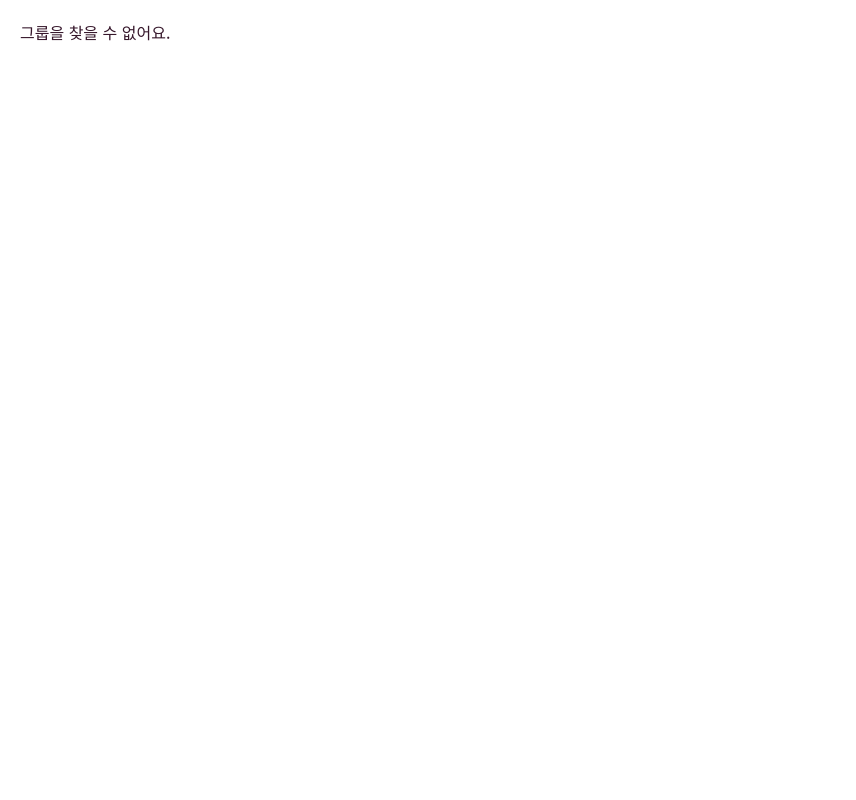
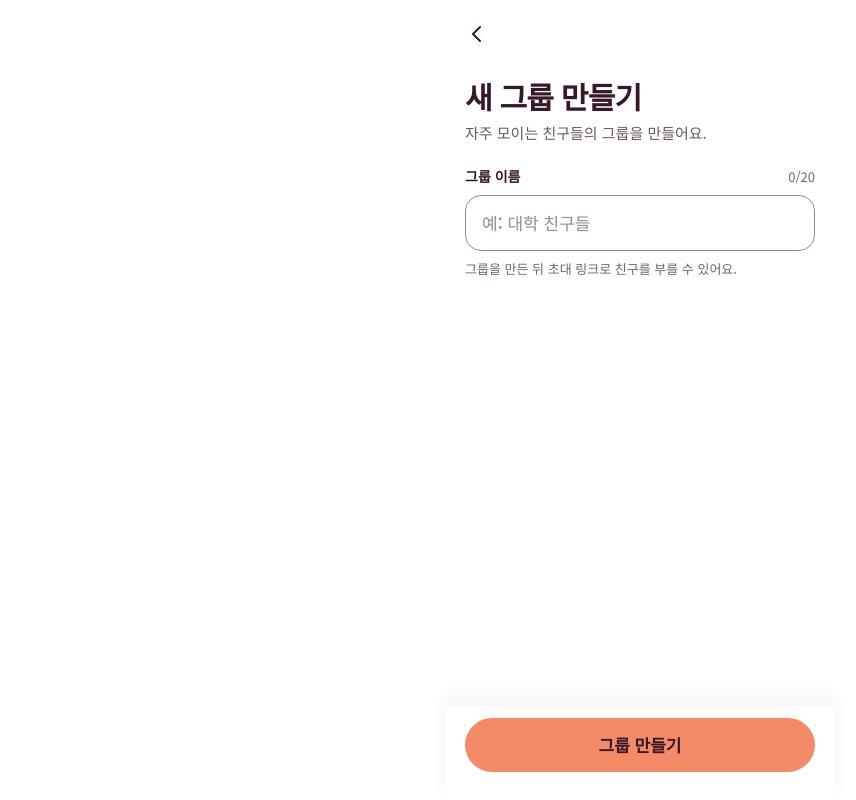
Before and after one commit to calevv/moillae, a React (Vite) app: page /groups/new in a window 1280 px wide. Shown: the whole page, without its empty margins (0-856 px from the left). Built offline with nearby package versions, Linux system fonts and the light colour scheme.

Commit message:
feat: 그룹 만들기 화면과 그룹 생성 기능 추가

```diff
--- a/src/api/polls.ts
+++ b/src/api/polls.ts
@@ -1,4 +1,4 @@
-import type { Poll, VoteResponse } from "@/types/poll";
+import type { Group, Poll, VoteResponse } from "@/types/poll";
 
 // 응답 저장.
 export async function saveResponse(
@@ -26,3 +26,7 @@ export async function saveConfirmation(
 export async function savePoll(poll: Poll): Promise<void> {
   void poll;
 }
+
+export async function saveGroup(group: Group): Promise<void> {
+  void group;
+}
--- /dev/null
+++ b/src/pages/CreateGroupPage.tsx
@@ -0,0 +1,116 @@
+import { useState, type FormEvent } from "react";
+import { Link, useNavigate } from "react-router";
+import { useCurrentUser } from "@/hooks/useCurrentUser";
+import { useAppStore } from "@/stores/useAppStore";
+
+const MAX_NAME = 20;
+
+function CreateGroupPage() {
+  const currentUserId = useCurrentUser();
+  const createGroup = useAppStore((s) => s.createGroup);
+  const navigate = useNavigate();
+
+  const [name, setName] = useState("");
+  const [attempted, setAttempted] = useState(false);
+  const [submitting, setSubmitting] = useState(false);
+
+  const error = !name.trim() ? "그룹 이름을 입력해 주세요." : null;
+
+  async function handleSubmit(e: FormEvent) {
+    e.preventDefault();
+    setAttempted(true);
+    if (error || submitting) return;
+
+    setSubmitting(true);
+    try {
+      const groupId = await createGroup({
+        name: name.trim(),
+        ownerId: currentUserId,
+      });
+      navigate(`/groups/${groupId}`, { replace: true });
+    } finally {
+      setSubmitting(false);
+    }
+  }
+
+  return (
+    <form
+      onSubmit={handleSubmit}
+      className="mx-auto flex min-h-screen max-w-[390px] flex-col bg-white text-plum"
+    >
+      <div className="flex flex-1 flex-col gap-[22px] px-5 pt-3">
+        <Link
+          to="/home"
+          aria-label="닫고 뒤로 가기"
+          className="-ml-2.5 flex size-11 items-center justify-center"
+        >
+          <svg
+            width="24"
+            height="24"
+            viewBox="0 0 24 24"
+            fill="none"
+            stroke="currentColor"
+            strokeWidth="2"
+            strokeLinecap="round"
+            strokeLinejoin="round"
+            aria-hidden="true"
+          >
+            <path d="M15 5l-7 7 7 7" />
+          </svg>
+        </Link>
+
+        <div className="flex flex-col gap-1.5">
+          <h1 className="text-[30px] leading-tight font-extrabold tracking-tight">
+            새 그룹 만들기
+          </h1>
+          <p className="text-[15px] text-subtext">
+            자주 모이는 친구들의 그룹을 만들어요.
+          </p>
+        </div>
+
+        <div className="flex flex-col gap-2">
+          <div className="flex items-baseline justify-between">
+            <label htmlFor="group-name" className="text-sm font-bold">
+              그룹 이름
+            </label>
+            <span className="text-[13px] text-faint">
+              {name.length}/{MAX_NAME}
+            </span>
+          </div>
+          <input
+            id="group-name"
+            type="text"
+            value={name}
+            maxLength={MAX_NAME}
+            onChange={(e) => setName(e.target.value)}
+            placeholder="예: 대학 친구들"
+            className="h-14 w-full rounded-2xl border-[1.5px] border-muted-line bg-white px-4 text-[17px] font-medium outline-none focus:border-plum"
+          />
+          <p className="text-[13px] text-faint">
+            그룹을 만든 뒤 초대 링크로 친구를 부를 수 있어요.
+          </p>
+        </div>
+      </div>
+
+      <div className="sticky bottom-0 mt-4 flex flex-col gap-2 bg-white px-5 pt-3 pb-7 shadow-[0_-8px_20px_rgba(54,23,43,0.05)]">
+        {attempted && error && (
+          <p
+            role="alert"
+            className="text-center text-sm font-bold text-holiday-text"
+          >
+            {error}
+          </p>
+        )}
+        <button
+          type="submit"
+          disabled={submitting}
+          className="h-[54px] w-full rounded-full bg-coral text-[17px] font-bold disabled:opacity-60"
+        >
+          그룹 만들기
+        </button>
+      </div>
+    </form>
+  );
+}
+
+export default CreateGroupPage;
--- a/src/pages/HomePage.tsx
+++ b/src/pages/HomePage.tsx
@@ -7,12 +7,17 @@ import { needsMyResponse } from "@/utils/poll";
 function HomePage() {
   const currentUserId = useCurrentUser();
   const groups = useGroups();
-  const myGroups = groups.filter((g) => g.memberIds.includes(currentUserId));
-
   const polls = usePolls();
   const memberMap = useMemberMap();
 
-  const pendingPolls = polls.filter((p) => needsMyResponse(p, currentUserId));
+  // 내가 속한 그룹만
+  const myGroups = groups.filter((g) => g.memberIds.includes(currentUserId));
+  const myGroupIds = new Set(myGroups.map((g) => g.id));
+
+  // 내 그룹의 투표 중 내 응답이 필요한 것
+  const pendingPolls = polls.filter(
+    (p) => myGroupIds.has(p.groupId) && needsMyResponse(p, currentUserId),
+  );
   const firstPending = pendingPolls[0];
 
   return (
@@ -65,8 +70,8 @@ function HomePage() {
                 바로 참여할 수 있어요.
               </p>
             </div>
-            <button
-              type="button"
+            <Link
+              to="/groups/new"
               className="flex h-[54px] items-center gap-2 rounded-full bg-coral px-8 text-[17px] font-bold"
             >
               <svg
@@ -82,7 +87,7 @@ function HomePage() {
                 <path d="M12 5v14M5 12h14" />
               </svg>
               첫 그룹 만들기
-            </button>
+            </Link>
           </div>
         ) : (
           <>
@@ -122,8 +127,6 @@ function HomePage() {
                 </svg>
               </Link>
             )}
-          </>
-        )}
 
             <div className="flex flex-col gap-3">
               {myGroups.map((group) => (
@@ -138,11 +141,14 @@ function HomePage() {
                 />
               ))}
             </div>
+          </>
+        )}
       </div>
+
       {myGroups.length > 0 && (
         <div className="sticky bottom-0 mt-4 bg-white px-5 pt-3 pb-7 shadow-[0_-8px_20px_rgba(54,23,43,0.05)]">
-          <button
-            type="button"
+          <Link
+            to="/groups/new"
             className="flex h-[54px] w-full items-center justify-center gap-2 rounded-full bg-coral text-[17px] font-bold"
           >
             <svg
@@ -158,7 +164,7 @@ function HomePage() {
               <path d="M12 5v14M5 12h14" />
             </svg>
             그룹 만들기
-          </button>
+          </Link>
         </div>
       )}
     </div>
--- a/src/router.tsx
+++ b/src/router.tsx
@@ -5,6 +5,7 @@ import GroupPage from "@/pages/GroupPage";
 import PollPage from "@/pages/PollPage";
 import LandingPage from "@/pages/LandingPage";
 import CreatePollPage from "@/pages/CreatePollPage";
+import CreateGroupPage from "./pages/CreateGroupPage";
 
 export const router = createBrowserRouter([
   {
@@ -16,6 +17,7 @@ export const router = createBrowserRouter([
       { path: "groups/:groupId", element: <GroupPage /> },
       { path: "groups/:groupId/polls/:pollId", element: <PollPage /> },
       { path: "groups/:groupId/polls/new", element: <CreatePollPage /> },
+      { path: "groups/new", element: <CreateGroupPage /> },
     ],
   },
 ]);
--- a/src/stores/useAppStore.ts
+++ b/src/stores/useAppStore.ts
@@ -1,10 +1,16 @@
 import { create } from "zustand";
 import { devtools, persist } from "zustand/middleware";
-import { saveConfirmation, savePoll, saveResponse } from "@/api/polls";
 import { groups, members, polls } from "@/data/dummy";
+import {
+  saveConfirmation,
+  saveGroup,
+  savePoll,
+  saveResponse,
+} from "@/api/polls";
 import type {
   Group,
   Member,
+  NewGroupInput,
   NewPollInput,
   Poll,
   VoteResponse,
@@ -28,6 +34,7 @@ type AppState = {
     value: VoteResponse,
   ) => Promise<void>;
   createPoll: (input: NewPollInput) => Promise<string>;
+  createGroup: (input: NewGroupInput) => Promise<string>;
 };
 
 export const useAppStore = create<AppState>()(
@@ -135,6 +142,36 @@ export const useAppStore = create<AppState>()(
 
           return poll.id;
         },
+        createGroup: async (input) => {
+          const group: Group = {
+            id: crypto.randomUUID(),
+            name: input.name,
+            memberIds: [input.ownerId], // 만든 사람만 들어 있는 상태로 시작
+          };
+
+          set(
+            (s) => ({ groups: { ...s.groups, [group.id]: group } }),
+            undefined,
+            "group/create",
+          );
+
+          try {
+            await saveGroup(group);
+          } catch (error) {
+            set(
+              (s) => {
+                const rest = { ...s.groups };
+                delete rest[group.id];
+                return { groups: rest };
+              },
+              undefined,
+              "group/create:rollback",
+            );
+            throw error;
+          }
+
+          return group.id;
+        },
       }),
       {
         name: "moillae-store", // localStorage에 저장될 이름
--- a/src/types/poll.ts
+++ b/src/types/poll.ts
@@ -35,3 +35,8 @@ export type NewPollInput = {
   hostId: string;
   options: { date: string; time: string }[];
 };
+
+export type NewGroupInput = {
+  name: string;
+  ownerId: string;
+};
```
Lines whose indentation alone changed are shown as unchanged.
